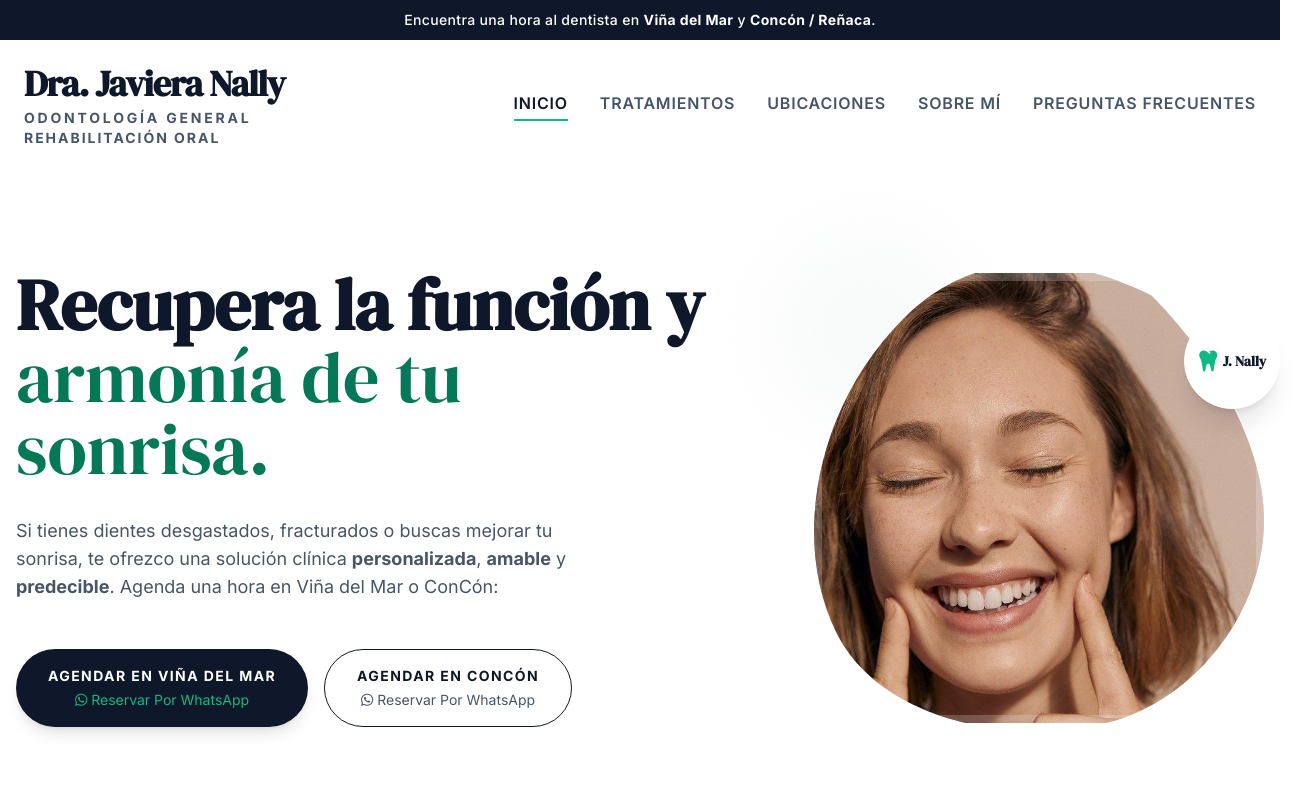
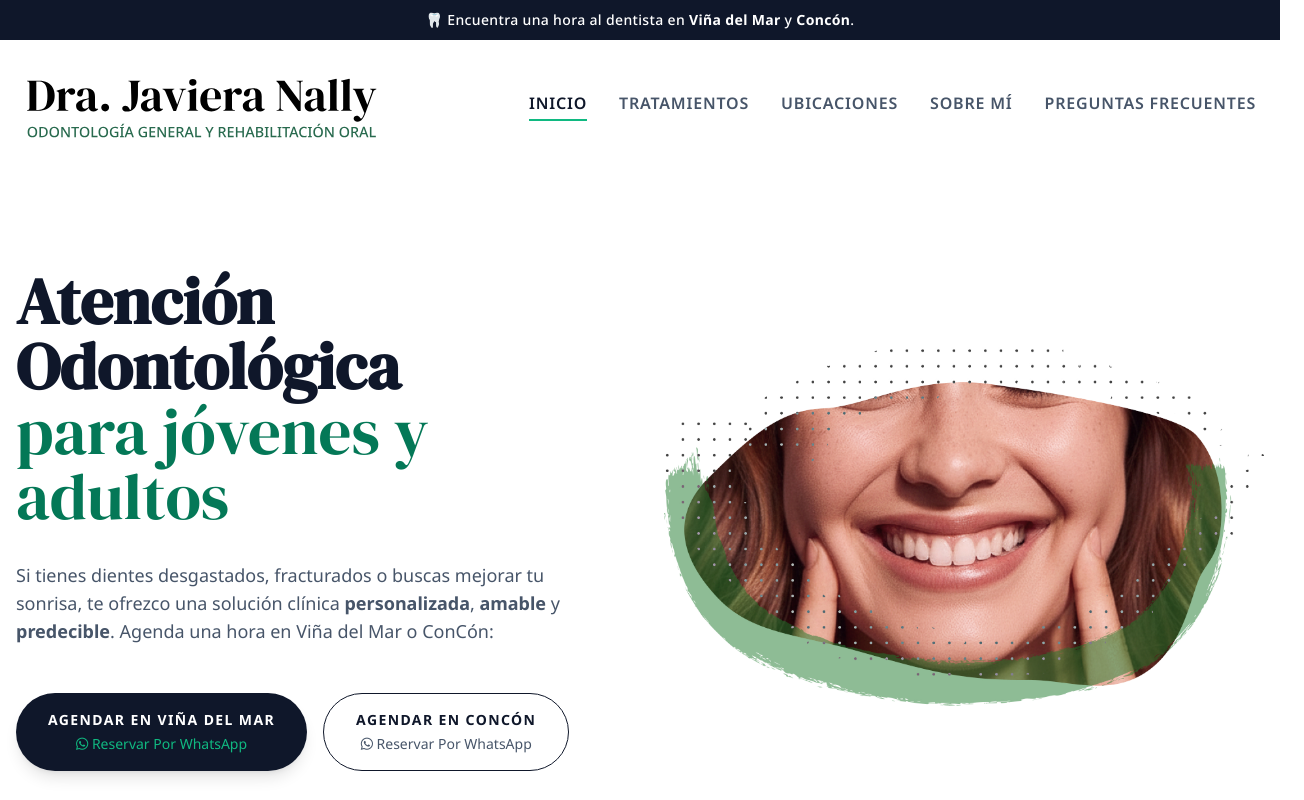
Before and after one commit to pedroarellano/clinica-jnc, a plain HTML site: page index.html in a window 1280 px wide. Shown: the top 800 px of the page, 1304 px wide, since content can reach past the window. Drawn offline with nearby package versions, Linux system fonts and the light colour scheme.

Commit message:
Refactor hero section: new logo, Imagen-hero.jpg, 6/6 split, typographic adjustments, and default gutter. Added dental emoji to top bar.

```diff
--- a/index.html
+++ b/index.html
@@ -10,7 +10,7 @@
     <link rel="preconnect" href="https://fonts.googleapis.com">
     <link rel="preconnect" href="https://fonts.gstatic.com" crossorigin>
     <link
-        href="https://fonts.googleapis.com/css2?family=DM+Serif+Display:ital@0;1&family=Inter:wght@300;400;500;600;700;800&display=swap"
+        href="https://fonts.googleapis.com/css2?family=DM+Serif+Display:ital@0;1&family=Noto+Sans:wght@300;400;500;600;700;800&display=swap"
         rel="stylesheet">
 
     <!-- Font Awesome -->
@@ -31,7 +31,7 @@
                         sage: '#F1F5F3',
                     },
                     fontFamily: {
-                        sans: ['Inter', 'sans-serif'],
+                        sans: ['Noto Sans', 'sans-serif'],
                         serif: ['DM Serif Display', 'serif'],
                     }
                 }
@@ -83,35 +83,19 @@
 </head>
 
 <body class="antialiased overflow-x-hidden">
-    <!-- SVG Clip Path Definition -->
-    <svg width="0" height="0" class="absolute pointer-events-none">
-        <defs>
-            <clipPath id="hero-blob" clipPathUnits="objectBoundingBox">
-                <path d="M0.75,0.05 C0.85,0.15 1,0.35 1,0.55 C1,0.75 0.85,0.95 0.65,1 C0.45,1.05 0.15,1 0.05,0.8 C-0.05,0.6 0,0.3 0.2,0.1 C0.4,-0.1 0.65,0 0.75,0.05"></path>
-            </clipPath>
-        </defs>
-    </svg>
-
     <!-- Top Bar -->
     <div class="bg-charcoal text-white text-sm md:text-sm py-2.5 text-center px-4 font-medium tracking-wide">
-        Encuentra una hora al dentista en <b>Viña del Mar</b> y <b>Concón / Reñaca</b>.
+        🦷 Encuentra una hora al dentista en <b>Viña del Mar</b> y <b>Concón</b>.
     </div>
 
     <!-- Navigation -->
     <header class="w-full bg-white border-b border-sand">
         <div class="container mx-auto px-6 py-4 md:py-6 flex justify-between items-center">
-            <div class="flex flex-col text-left">
-                <a href="#"
-                    class="text-3xl md:text-4xl font-bold tracking-tight text-charcoal font-serif whitespace-nowrap">
-                    Dra. Javiera Nally
+            <a href="#" class="flex items-center">
+                <img src="logo.svg" alt="Dra. Javiera Nally - Odontología General y Rehabilitación Oral"
+                    class="h-[68px] md:h-[84px] w-auto">
             </a>
-                <div class="text-xs md:text-sm text-taupe uppercase font-bold mt-1 leading-tight flex flex-col">
-                    <span class="tracking-[0.15em] md:tracking-[0.2em] block whitespace-nowrap">Odontología
-                        General</span>
-                    <span class="tracking-[0.05em] md:tracking-[0.14em] block whitespace-nowrap">Rehabilitación
-                        Oral</span>
-                </div>
-            </div>
+
             <nav
                 class="hidden md:flex gap-6 lg:gap-8 items-center text-sm lg:text-base uppercase tracking-wider font-semibold text-taupe ml-auto">
                 <a href="#inicio" class="text-charcoal border-b-2 border-accent pb-1 transition-colors">Inicio</a>
@@ -157,11 +141,11 @@
         <!-- 1. Hero (Inicio) -->
         <section id="inicio" class="container mx-auto px-4 py-16 md:py-24 bg-white">
             <div class="grid grid-cols-1 lg:grid-cols-12 gap-12 items-center">
-                <div class="lg:col-span-7 order-2 lg:order-1">
-                    <h1 class="font-bold text-4xl md:text-6xl lg:text-7xl leading-[1.1] mb-8 text-charcoal font-serif">
-                        Recupera la función y <br>
-                        <span class="font-normal text-accent-dark">armonía
-                            de tu sonrisa.</span>
+                <div class="lg:col-span-6 order-2 lg:order-1">
+                    <h1
+                        class="font-bold text-4xl md:text-6xl lg:text-[65px] leading-[1.1] mb-8 text-charcoal font-serif">
+                        Atención Odontológica <br>
+                        <span class="font-normal text-accent-dark">para jóvenes y adultos</span>
                     </h1>
                     <p class="font-sans text-taupe text-base md:text-lg leading-relaxed max-w-xl mb-10">
                         Si tienes dientes desgastados, fracturados o buscas mejorar tu sonrisa, te
@@ -185,26 +169,14 @@
                         </a>
                     </div>
                 </div>
-                <div class="lg:col-span-5 order-1 lg:order-2 flex justify-center lg:justify-end">
-                    <div class="relative w-72 h-72 md:w-96 md:h-96 lg:w-[450px] lg:h-[450px]">
-                        <!-- Decorative Blobs -->
-                        <div class="absolute -top-10 -left-10 w-48 h-48 bg-sage rounded-full hero-blob-bg z-0 animate-pulse"></div>
-                        <div class="absolute -bottom-10 -right-10 w-64 h-64 bg-sand rounded-full hero-blob-bg z-0 animate-pulse" style="animation-delay: 2s;"></div>
+                <div class="lg:col-span-6 order-1 lg:order-2 flex justify-center lg:justify-end">
+                    <div class="relative w-full">
 
-                        <!-- Floating Badge -->
-                        <div
-                            class="absolute top-10 -right-4 w-24 h-24 rounded-full bg-white shadow-xl flex items-center justify-center z-20 border border-sand transform hover:rotate-12 transition-transform duration-500">
-                            <i class="fa-solid fa-tooth text-accent text-2xl mr-1"></i>
-                            <span class="font-serif text-sm font-bold text-charcoal">J. Nally</span>
-                        </div>
 
-                        <!-- CIPPED IMAGE -->
-                        <div class="w-full h-full blob-clip z-10 relative group">
-                            <img src="hero-woman-smile.jpg"
-                                alt="Dra. Javiera Nally - Especialista en Rehabilitación Oral"
-                                class="w-full h-full object-cover transform group-hover:scale-105 transition-transform duration-700">
-                            <!-- Subtle Inner Border/Glow -->
-                            <div class="absolute inset-0 blob-clip border-8 border-white opacity-20 pointer-events-none"></div>
+                        <!-- HERO IMAGE -->
+                        <div class="w-full h-full relative text-right">
+                            <img src="Imagen-hero.jpg" alt="Dra. Javiera Nally - Especialista en Rehabilitación Oral"
+                                class="w-full h-auto ml-auto inline-block">
                         </div>
                     </div>
                 </div>
@@ -217,19 +189,14 @@
                 <div class="text-center mb-12">
                     <span class="text-accent uppercase text-sm tracking-[0.3em] font-bold block mb-4">Cada sonrisa es
                         única</span>
-                <h2 class="font-serif font-bold text-4xl md:text-5xl text-charcoal mb-8">Tratamientos a la medida del
+                    <h2 class="font-serif font-bold text-4xl md:text-5xl text-charcoal mb-8">Tratamientos a la medida
+                        del
                         paciente</h2>
-                <p class="font-sans text-taupe text-lg max-w-3xl mx-auto leading-relaxed">
-                    Trabajo con planes de tratamiento personalizados,
-                    explicando cada etapa del proceso para que tomes decisiones informadas y en confianza.<br><br> Mi
-                    compromiso
-                    es <b>atención cercana, tecnología actual y resultados</b> que mejoren tu
-                    calidad
-                    de vida. </p>
                 </div>
                 <div class="grid grid-cols-1 md:grid-cols-3 gap-8 max-w-6xl mx-auto mt-16">
                     <!-- Rehabilitación Oral -->
-                <div class="p-8 rounded-[2rem] bg-white border border-taupe/10 shadow-sm hover:shadow-md transition-shadow">
+                    <div
+                        class="p-8 rounded-[2rem] bg-white border border-taupe/10 shadow-sm hover:shadow-md transition-shadow">
                         <div
                             class="w-12 h-12 rounded-xl bg-sage flex items-center justify-center text-charcoal text-xl mb-6">
                             <i class="fa-solid fa-tooth text-charcoal/80"></i>
@@ -252,14 +219,16 @@
                         </ul>
                     </div>
                     <!-- Estética Dental -->
-                <div class="p-8 rounded-[2rem] bg-white border border-taupe/10 shadow-sm hover:shadow-md transition-shadow">
+                    <div
+                        class="p-8 rounded-[2rem] bg-white border border-taupe/10 shadow-sm hover:shadow-md transition-shadow">
                         <div
                             class="w-12 h-12 rounded-xl bg-sage flex items-center justify-center text-charcoal text-xl mb-6">
                             <i class="fa-solid fa-wand-magic-sparkles text-charcoal/80"></i>
                         </div>
                         <h4 class="font-serif font-bold text-2xl mb-4 text-charcoal">Estética Dental</h4>
                         <p class="font-sans text-taupe text-base leading-relaxed mb-6">
-                        Tratamientos para dientes con restauraciones antiguas, cambios de forma o color. Más confianza
+                            Tratamientos para dientes con restauraciones antiguas, cambios de forma o color. Más
+                            confianza
                             para sonreír, hablar y relacionarte.
                         </p>
                         <ul class="space-y-3 text-sm text-charcoal font-medium font-sans border-t border-sand pt-6">
@@ -275,14 +244,16 @@
                         </ul>
                     </div>
                     <!-- Odontología Preventiva -->
-                <div class="p-8 rounded-[2rem] bg-white border border-sand shadow-sm hover:shadow-md transition-shadow">
+                    <div
+                        class="p-8 rounded-[2rem] bg-white border border-sand shadow-sm hover:shadow-md transition-shadow">
                         <div
                             class="w-12 h-12 rounded-xl bg-sage flex items-center justify-center text-charcoal text-xl mb-6">
                             <i class="fa-solid fa-shield-heart text-charcoal/80"></i>
                         </div>
                         <h4 class="font-serif font-bold text-2xl mb-4 text-charcoal">Odontología Preventiva</h4>
                         <p class="font-sans text-taupe text-base leading-relaxed mb-6">
-                        Un diagnóstico oportuno permite evitar tratamientos más complejos y mantener la salud de tu boca
+                            Un diagnóstico oportuno permite evitar tratamientos más complejos y mantener la salud de tu
+                            boca
                             durante muchos años.
                         </p>
                         <ul class="space-y-3 text-sm text-charcoal font-medium font-sans border-t border-sand pt-6">
@@ -338,7 +309,8 @@
                             referrerpolicy="no-referrer-when-downgrade"></iframe>
                     </div>
                     <div class="p-6 md:p-10 flex flex-col items-center">
-                        <a href="https://wa.me/56932404255?text=Hola%21%20me%20gustar%C3%ADa%20pedir%20hora%20con%20la%20Dra.%20Javiera%20Nally" target="_blank"
+                        <a href="https://wa.me/56932404255?text=Hola%21%20me%20gustar%C3%ADa%20pedir%20hora%20con%20la%20Dra.%20Javiera%20Nally"
+                            target="_blank"
                             class="w-full bg-charcoal text-white py-4 rounded-full font-bold text-sm uppercase tracking-widest hover:bg-opacity-90 flex flex-col items-center justify-center transition-opacity text-center">
                             <span>Agendar en Viña del Mar</span>
                             <span class="text-sm font-normal mt-1 capitalize text-accent flex items-center gap-1"><i
@@ -373,7 +345,8 @@
                             referrerpolicy="no-referrer-when-downgrade"></iframe>
                     </div>
                     <div class="p-6 md:p-10 flex flex-col items-center">
-                        <a href="https://wa.me/56966464899?text=Hola%21%20me%20gustar%C3%ADa%20pedir%20hora%20con%20la%20Dra.%20Javiera%20Nally" target="_blank"
+                        <a href="https://wa.me/56966464899?text=Hola%21%20me%20gustar%C3%ADa%20pedir%20hora%20con%20la%20Dra.%20Javiera%20Nally"
+                            target="_blank"
                             class="w-full border border-charcoal text-charcoal py-4 rounded-full font-bold text-sm uppercase tracking-widest hover:bg-sand flex flex-col items-center justify-center transition-colors text-center">
                             <span>Agendar en Concón</span>
                             <span class="text-sm font-normal mt-1 capitalize text-taupe flex items-center gap-1"><i
@@ -476,7 +449,8 @@
                             <div class="pb-6 text-taupe  font-sans leading-relaxed">
                                 La transparencia clínica es fundamental en mi práctica. Puede verificar mi título de
                                 Cirujano Dentista y mi especialidad en Rehabilitación Oral directamente en el
-                            <strong>Registro Nacional de Prestadores Individuales de Salud</strong>, administrado por la
+                                <strong>Registro Nacional de Prestadores Individuales de Salud</strong>, administrado
+                                por la
                                 Superintendencia de Salud de Chile.
                                 <br><br>
                                 Mi número de registro oficial es: <strong>282469</strong>.
@@ -493,11 +467,14 @@
                         </button>
                         <div class="faq-content">
                             <div class="pb-6 text-taupe  font-sans leading-relaxed">
-                            La evaluación inicial está diseñada para ofrecer un diagnóstico integral de tu salud bucal.
-                            Durante esta visita, busco comprender tus necesidades y objetivos, resolver todas tus dudas
+                                La evaluación inicial está diseñada para ofrecer un diagnóstico integral de tu salud
+                                bucal.
+                                Durante esta visita, busco comprender tus necesidades y objetivos, resolver todas tus
+                                dudas
                                 y proponerte el tratamiento más adecuado.
                                 <br><br>
-                            Te explicaré de manera clara tu situación dental y las opciones disponibles, para que tomes
+                                Te explicaré de manera clara tu situación dental y las opciones disponibles, para que
+                                tomes
                                 decisiones informadas con tranquilidad. Mi objetivo es que te sientas acompañado en cada
                                 etapa del tratamiento, recibiendo una atención cercana, profesional y enfocada en tu
                                 bienestar.
@@ -530,7 +507,8 @@
                         </button>
                         <div class="faq-content">
                             <div class="pb-6 text-taupe  font-sans leading-relaxed">
-                            [Por definir copy final] Trabajamos de manera particular para asegurar la máxima calidad.
+                                [Por definir copy final] Trabajamos de manera particular para asegurar la máxima
+                                calidad.
                                 Entregamos toda la documentación necesaria para reembolso en tu Isapre o Seguro
                                 Complementario.
                             </div>
@@ -546,7 +524,8 @@
                         </button>
                         <div class="faq-content">
                             <div class="pb-6 text-taupe  font-sans leading-relaxed">
-                            [Por definir copy final] La consulta de diagnóstico dura aprox. 30 a 45 minutos. Realizamos
+                                [Por definir copy final] La consulta de diagnóstico dura aprox. 30 a 45 minutos.
+                                Realizamos
                                 un examen clínico completo y fotos intraorales.
                             </div>
                         </div>
@@ -570,7 +549,8 @@
                     <p class="flex items-center gap-3">
                         <i class="fas fa-phone text-accent"></i>
                         <a href="https://wa.me/56932404255?text=Hola%21%20me%20gustar%C3%ADa%20pedir%20hora%20con%20la%20Dra.%20Javiera%20Nally"
-                           class="hover:text-accent transition-colors underline-offset-4 hover:underline">+56 9 3240 4255</a>
+                            class="hover:text-accent transition-colors underline-offset-4 hover:underline">+56 9 3240
+                            4255</a>
                     </p>
                 </div>
             </div>
@@ -586,7 +566,8 @@
                     <p class="flex items-center gap-3">
                         <i class="fas fa-phone text-accent"></i>
                         <a href="https://wa.me/56966464899?text=Hola%21%20me%20gustar%C3%ADa%20pedir%20hora%20con%20la%20Dra.%20Javiera%20Nally"
-                           class="hover:text-accent transition-colors underline-offset-4 hover:underline">+56 9 6646 4899</a>
+                            class="hover:text-accent transition-colors underline-offset-4 hover:underline">+56 9 6646
+                            4899</a>
                     </p>
                 </div>
             </div>
@@ -612,7 +593,8 @@
 
         </div>
 
-        <div class="container mx-auto max-w-6xl mt-20 pt-10 border-t border-white/10 flex flex-col md:flex-row justify-between items-center gap-6 text-[10px] uppercase tracking-widest opacity-40">
+        <div
+            class="container mx-auto max-w-6xl mt-20 pt-10 border-t border-white/10 flex flex-col md:flex-row justify-between items-center gap-6 text-[10px] uppercase tracking-widest opacity-40">
             <p>&copy; <span id="currentYear"></span> Dra. Javiera Nally - Especialista en Rehabilitación Oral</p>
             <p>Viña del Mar &middot; Concón &middot; Chile</p>
         </div>
```
Also changed, not shown: Imagen-hero.jpg (added), dra-javiera-nally.png (deleted), hero-smile-new.png (deleted), hero-smile.jpg (deleted), hero-woman-smile.jpg (deleted), logo.svg (added), 1 other file. Lines whose indentation alone changed are shown as unchanged.
